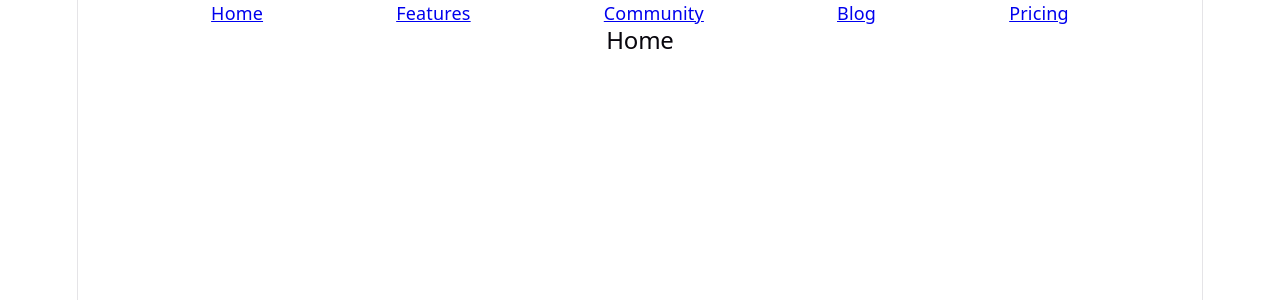
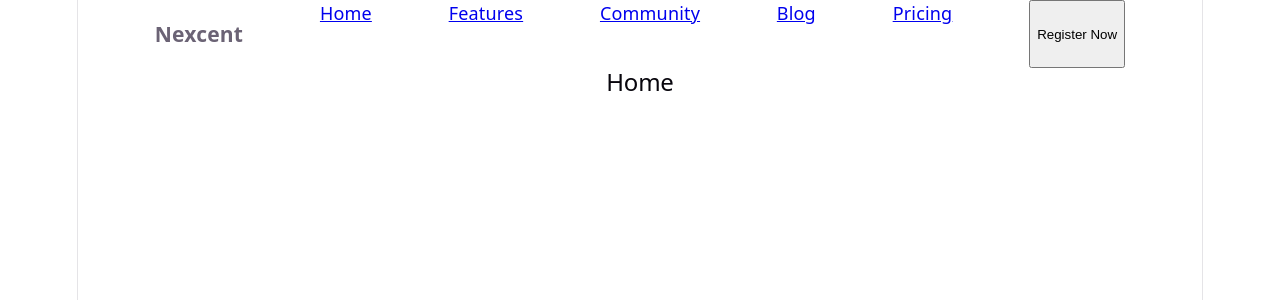
Before and after one commit to KewinJeyo/FirstReactApp, a React (Vite) app: page / in a window 1280 px wide. Shown: the top 300 px of the page. Built offline with nearby package versions, Linux system fonts and the light colour scheme.

Commit message:
Navbar Created

```diff
--- a/src/App.jsx
+++ b/src/App.jsx
@@ -11,21 +11,26 @@ function App() {
   return (
     <>
       <BrowserRouter>
+      <section className='navbar'>
         <nav>
+          <h3>Nexcent</h3>
           <Link to="/">Home</Link>
           <Link to="/Features">Features</Link>
           <Link to="/Community">Community</Link>
           <Link to="/Blog">Blog</Link>
           <Link to="/Pricing">Pricing</Link>
+          <button>Register Now</button>
         </nav>
-
+      </section>
         <Routes>
           <Route path="/" element={<Home />} />
           <Route path="/Features" element={<Features />} />
           <Route path="/Community" element={<Community/>} />
           <Route path="/Blog" element={<Blog />} />
           <Route path="/Pricing" element={<Pricing />} />
+
         </Routes>
+
       </BrowserRouter>
     </>
   )
```
